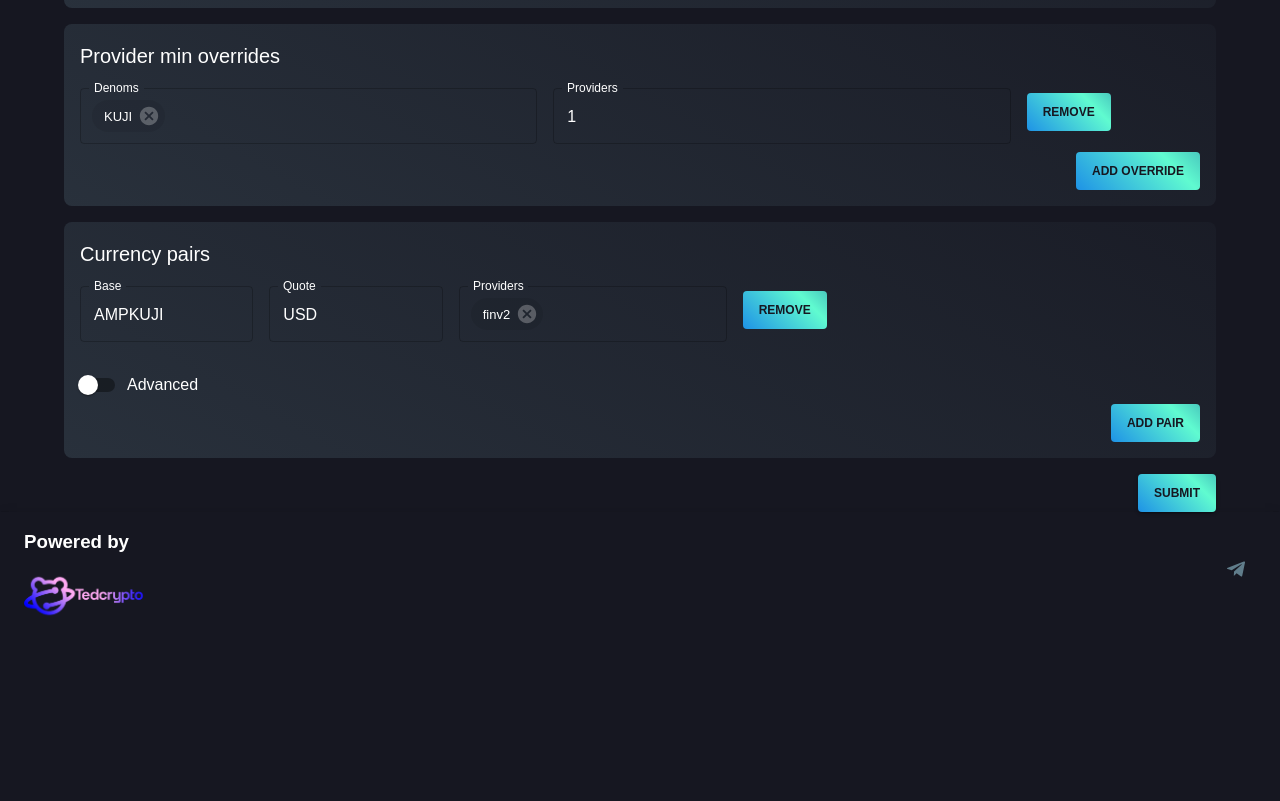
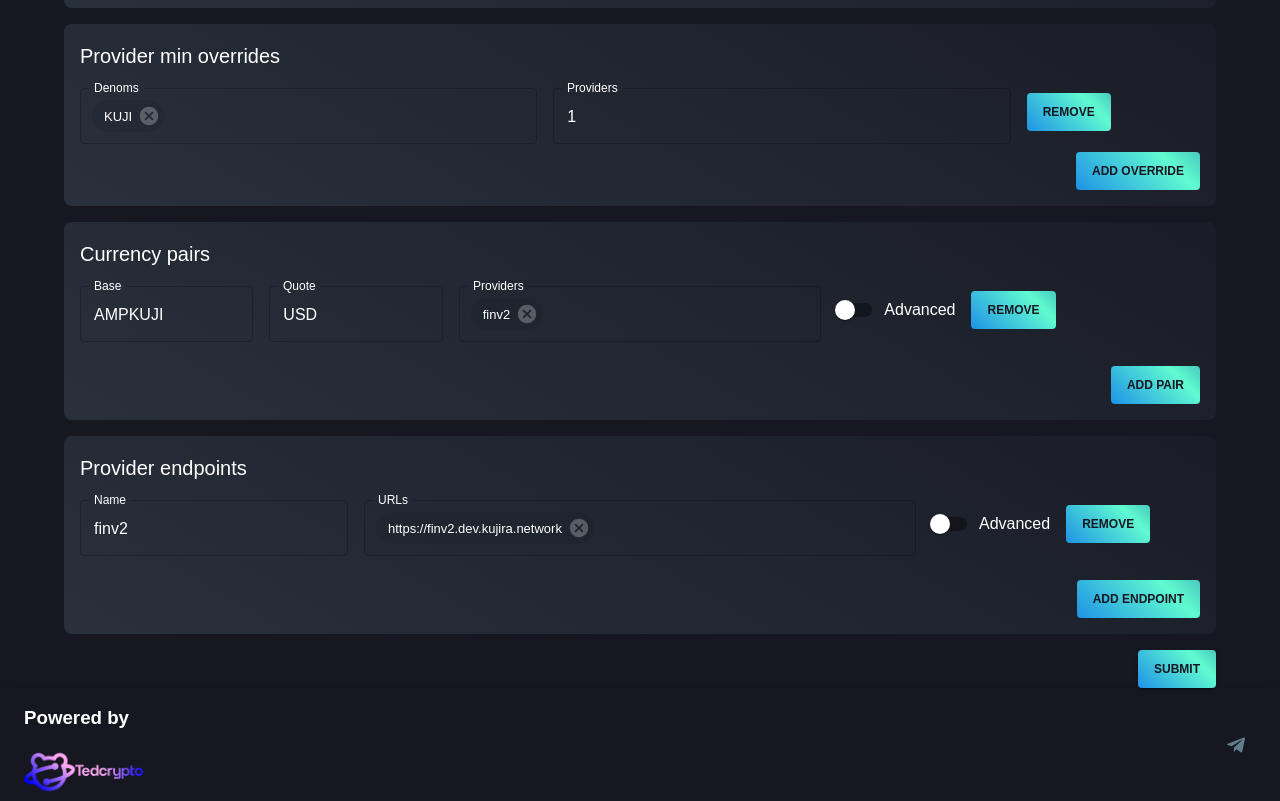
Before and after one commit to TedcryptoOrg/kujira-price-feeder-ui, a React (Create React App) app: page /form in a window 1280 px wide. Shown: the part 1536-2337 px from the top of the page. Before the commit the page ends 2161 px from the top, so only its background shows below. Built offline with nearby package versions, Linux system fonts and the light colour scheme.

Commit message:
feat: add providers endpoints form and some fixes

```diff
--- a/src/components/configuration_form/CurrencyParisForm.tsx
+++ b/src/components/configuration_form/CurrencyParisForm.tsx
@@ -1,4 +1,4 @@
-import React, { useState } from 'react';
+import React, { useState, useEffect } from 'react';
 import TextField from '@mui/material/TextField';
 import { CurrencyPairs } from "../../interfaces";
 import Autocomplete from '@mui/material/Autocomplete';
@@ -17,6 +17,10 @@ interface CurrencyPairsFormProps {
 
 const CurrencyPairsForm: React.FC<CurrencyPairsFormProps> = ({ config, onConfigChange }) => {
     const [showAdvanced, setShowAdvanced] = useState<boolean[]>(config.map(pair => pair.derivative !== undefined && pair.derivative !== ''));
+
+    useEffect(() => {
+        setShowAdvanced(config.map(pair => pair.derivative !== undefined && pair.derivative !== ''));
+    }, [config]);
 
     type PartialCurrencyPairs = {
         [K in keyof CurrencyPairs]?: CurrencyPairs[K];
@@ -80,7 +84,7 @@ const CurrencyPairsForm: React.FC<CurrencyPairsFormProps> = ({ config, onConfigC
                                 fullWidth
                             />
                         </Grid>
-                        <Grid item xs={3}>
+                        <Grid item xs={4}>
                             <Autocomplete
                                 multiple
                                 options={[]}
@@ -92,10 +96,7 @@ const CurrencyPairsForm: React.FC<CurrencyPairsFormProps> = ({ config, onConfigC
                                 )}
                             />
                         </Grid>
-                        <Grid item xs={1}>
-                            <Button onClick={() => handleRemovePair(index)}>Remove</Button>
-                        </Grid>
-                        <Grid item xs={12}>
+                        <Grid item xs={4}>
                             <FormControlLabel
                                 control={<Switch checked={showAdvanced[index]} onChange={() => {
                                     const newShowAdvanced = [...showAdvanced];
@@ -104,6 +105,9 @@ const CurrencyPairsForm: React.FC<CurrencyPairsFormProps> = ({ config, onConfigC
                                 }} />}
                                 label="Advanced"
                             />
+                            <Button onClick={() => handleRemovePair(index)}>Remove</Button>
+                        </Grid>
+                        <Grid item xs={12}>
                             <Collapse in={showAdvanced[index]}>
                                 <Box border={1} p={2} m={2} borderRadius={2}>
                                     <Typography variant="h6">Advanced settings</Typography>
--- a/src/components/configuration_form/MainForm.tsx
+++ b/src/components/configuration_form/MainForm.tsx
@@ -11,7 +11,7 @@ import {
     Keyring,
     KujiraPriceFeederConfig,
     Telemetry,
-    DeviationThresholds, ProviderMinOverrides, CurrencyPairs
+    DeviationThresholds, ProviderMinOverrides, CurrencyPairs, ProviderEndpoints
 } from "../../interfaces";
 import AccountConfigForm from "./AccountConfigForm";
 import RpcConfigForm from "./RpcConfigForm";
@@ -25,6 +25,7 @@ import TelemetryConfigForm from "./TelemetryConfigForm";
 import DeviationThresholdsForm from "./DeviationThresholdsForm";
 import ProviderMinOverridesForm from "./ProviderMinOverridesForm";
 import CurrencyPairsForm from "./CurrencyParisForm";
+import ProviderEndpointForm from "./ProviderEndpointForm";
 
 const json2toml = require('json2toml');
 
@@ -90,6 +91,9 @@ const MainForm: React.FC = () => {
     const [currencyPairsData, setCurrencyPairsData] = useState([
         { base: 'AMPKUJI', quote: 'USD', providers: ['finv2'] } as CurrencyPairs
     ]);
+    const [providerEndpointsData, setProviderEndpointsData] = useState([
+        { name: 'finv2', urls: ['https://finv2.dev.kujira.network'] } as ProviderEndpoints
+    ]);
 
     useEffect(() => {
         if (jsonData) {
@@ -135,6 +139,7 @@ const MainForm: React.FC = () => {
             setDeviationThresholdsData(jsonData.deviation_thresholds || []);
             setProviderMinOverridesData(jsonData.provider_min_overrides || []);
             setCurrencyPairsData(jsonData.currency_pairs || []);
+            setProviderEndpointsData(jsonData.provider_endpoints || []);
         }
     }, [jsonData]);
 
@@ -174,6 +179,10 @@ const MainForm: React.FC = () => {
         setCurrencyPairsData(newCurrencyPairsData);
     }
 
+    const handleProviderEndpointsDataChange = (newProviderEndpointsData: ProviderEndpoints[]) => {
+        setProviderEndpointsData(newProviderEndpointsData);
+    }
+
     const handleSubmit = async (event: React.FormEvent<HTMLFormElement>) => {
         event.preventDefault();
 
@@ -185,7 +194,7 @@ const MainForm: React.FC = () => {
             keyring: keyringConfig,
             rpc: rpcConfig,
             telemetry: telemetryConfig,
-            provider_endpoints: [],
+            provider_endpoints: providerEndpointsData,
             deviation_thresholds: deviationThresholdsData,
             currency_pairs: currencyPairsData,
             provider_min_overrides: providerMinOverridesData,
@@ -274,6 +283,12 @@ const MainForm: React.FC = () => {
                         <CurrencyPairsForm config={currencyPairsData} onConfigChange={handleCurrencyPairsDataChange}/>
                     </StyledBox>
                 </Grid>
+                <Grid item xs={12}>
+                    <StyledBox p={2} border={1} borderRadius={2}>
+                        <Typography variant="h6">Provider endpoints</Typography>
+                        <ProviderEndpointForm config={providerEndpointsData} onConfigChange={handleProviderEndpointsDataChange}/>
+                    </StyledBox>
+                </Grid>
                 <Grid item xs={12} container justifyContent="flex-end">
                     <Button type="submit" variant="contained" color="primary">
                         Submit
--- /dev/null
+++ b/src/components/configuration_form/ProviderEndpointForm.tsx
@@ -0,0 +1,108 @@
+import React, {useEffect, useState} from 'react';
+import TextField from '@mui/material/TextField';
+import { ProviderEndpoints } from "../../interfaces";
+import Autocomplete from '@mui/material/Autocomplete';
+import Button from '@mui/material/Button';
+import Grid from '@mui/material/Grid';
+import Collapse from '@mui/material/Collapse';
+import FormControlLabel from '@mui/material/FormControlLabel';
+import Switch from '@mui/material/Switch';
+import Box from '@mui/material/Box';
+import Typography from '@mui/material/Typography';
+
+interface ProviderEndpointsFormProps {
+    config: ProviderEndpoints[];
+    onConfigChange: (newConfig: ProviderEndpoints[]) => void;
+}
+
+const ProviderEndpointsForm: React.FC<ProviderEndpointsFormProps> = ({ config, onConfigChange }) => {
+    const [showAdvanced, setShowAdvanced] = useState<boolean[]>(config.map(endpoint => endpoint.provider_timeout !== undefined && endpoint.provider_timeout !== ''));
+
+    useEffect(() => {
+        setShowAdvanced(config.map(endpoint => endpoint.provider_timeout !== undefined && endpoint.provider_timeout !== ''));
+    }, [config]);
+
+    const handleInputChange = (index: number, event: React.ChangeEvent<HTMLInputElement | HTMLTextAreaElement>) => {
+        const newEndpoints = [...config];
+        newEndpoints[index] = { ...newEndpoints[index], [event.target.name]: event.target.value };
+        onConfigChange(newEndpoints);
+    };
+
+    const handleUrlsChange = (index: number, event: React.ChangeEvent<{}>, value: string[]) => {
+        const newEndpoints = [...config];
+        newEndpoints[index] = { ...newEndpoints[index], urls: value };
+        onConfigChange(newEndpoints);
+    };
+
+    const handleAddEndpoint = () => {
+        onConfigChange([...config, { name: '', urls: [], provider_timeout: '' }]);
+    };
+
+    const handleRemoveEndpoint = (index: number) => {
+        const newEndpoints = [...config];
+        newEndpoints.splice(index, 1);
+        onConfigChange(newEndpoints);
+    };
+
+    return (
+        <>
+            {config.map((endpoint, index) => (
+                <Grid container spacing={2} alignItems="center" key={index}>
+                    <Grid item xs={3}>
+                        <TextField
+                            label="Name"
+                            name="name"
+                            value={endpoint.name}
+                            onChange={(event) => handleInputChange(index, event)}
+                            margin="normal"
+                            fullWidth
+                        />
+                    </Grid>
+                    <Grid item xs={6}>
+                        <Autocomplete
+                            multiple
+                            options={[]}
+                            freeSolo
+                            value={endpoint.urls}
+                            onChange={(event, value) => handleUrlsChange(index, event, value)}
+                            renderInput={(params) => (
+                                <TextField {...params} label="URLs" margin="normal" fullWidth />
+                            )}
+                        />
+                    </Grid>
+                    <Grid item xs={3}>
+                        <FormControlLabel
+                            control={<Switch checked={showAdvanced[index]} onChange={() => {
+                                const newShowAdvanced = [...showAdvanced];
+                                newShowAdvanced[index] = !newShowAdvanced[index];
+                                setShowAdvanced(newShowAdvanced);
+                            }} />}
+                            label="Advanced"
+                        />
+                        <Button onClick={() => handleRemoveEndpoint(index)}>Remove</Button>
+                    </Grid>
+                    <Grid item xs={12}>
+                        <Collapse in={showAdvanced[index]}>
+                            <Box border={1} p={2} m={2} borderRadius={2}>
+                                <Typography variant="h6">Advanced settings</Typography>
+                                <TextField
+                                    label="Provider Timeout"
+                                    name="provider_timeout"
+                                    value={endpoint.provider_timeout}
+                                    onChange={(event) => handleInputChange(index, event)}
+                                    margin="normal"
+                                    fullWidth
+                                />
+                            </Box>
+                        </Collapse>
+                    </Grid>
+                </Grid>
+            ))}
+            <Grid container justifyContent="flex-end">
+                <Button onClick={handleAddEndpoint}>Add Endpoint</Button>
+            </Grid>
+        </>
+    );
+};
+
+export default ProviderEndpointsForm;
--- a/src/interfaces.tsx
+++ b/src/interfaces.tsx
@@ -46,7 +46,7 @@ export interface Telemetry {
 export interface ProviderEndpoints {
     name: string;
     urls: string[];
-    provider_timeout: string;
+    provider_timeout?: string;
 }
 
 export interface DeviationThresholds {
```
